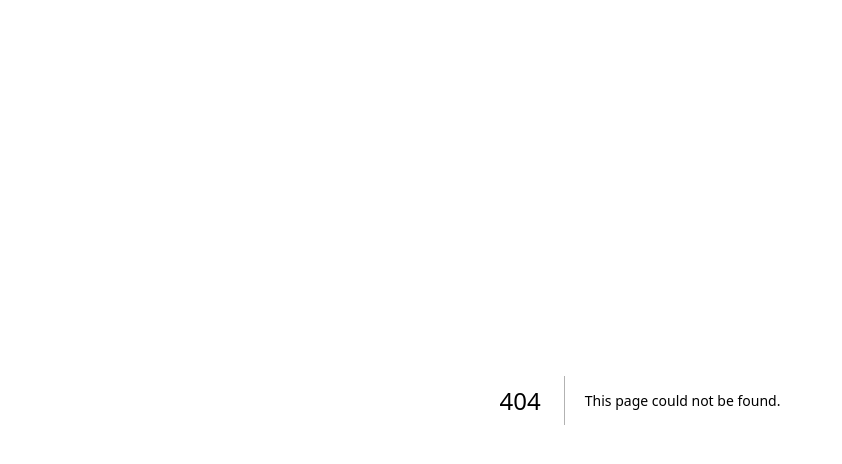
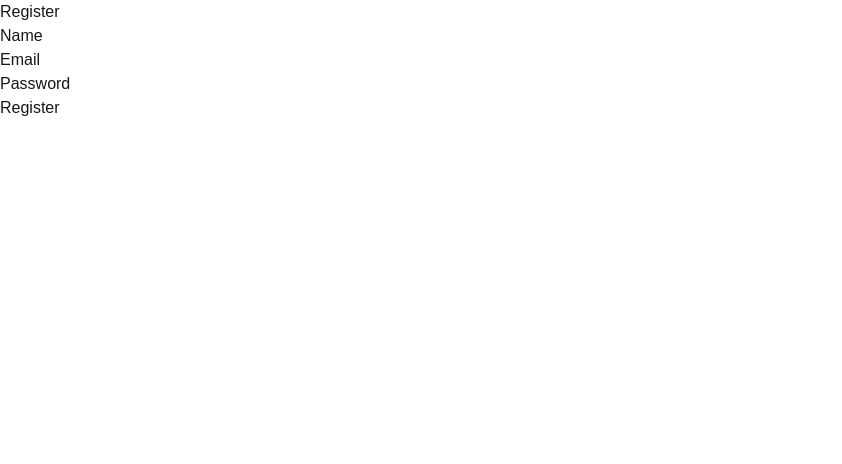
Before and after one commit to dharanshetty05/LearnIT, a Next.js app in the folder frontend/: page /register in a window 1280 px wide. Before the commit this address had no page. Shown: the top 464 px of the page, without its empty margins (0-842 px from the left). Built offline with nearby package versions, Linux system fonts and the light colour scheme.

Commit message:
feat: Implemented authentication (frontend)

```diff
--- /dev/null
+++ b/frontend/src/app/dashboard/page.tsx
@@ -0,0 +1,104 @@
+"use client";
+
+import { apiFetch } from "@/lib/api";
+import { useRouter } from "next/navigation";
+import { useEffect, useState } from "react";
+
+export default function DashboardPage() {
+    const router = useRouter();
+    const [name, setName] = useState("");
+    const [email, setEmail] = useState("");
+    const [role, setRole] = useState("");
+
+    const [message, setMessage] = useState("");
+    const [loading, setLoading] = useState(true);
+    const [loggingOut, setLoggingOut] = useState(false);
+
+    useEffect(() => {
+        async function getMe() {
+            try {
+                const response = await apiFetch("/api/me", {
+                    method: "GET",
+                });
+
+                if(!response.ok) {
+                    setMessage("You are not authenticated");
+                    router.push("/login");
+                    return;
+                }
+
+                const data = await response.json();
+
+                setName(data.name);
+                setEmail(data.email);
+                setRole(data.role);
+
+                console.log(data);
+            } catch {
+                setMessage("Unable to connect to the backend");
+            } finally {
+                setLoading(false);
+            }
+        }
+
+        getMe();
+    }, []);
+
+    async function handleLogout() {
+        setLoggingOut(true);
+        setMessage("");
+
+        try {
+            const response = await apiFetch("/api/auth/sign-out", {
+                method: "POST",
+            });
+
+            if (!response.ok) {
+                const data = await response.json();
+                setMessage(data.message ?? "Logout failed.");
+                return;
+            }
+
+            setName("");
+            setEmail("");
+            setRole("");
+
+            router.push("/login");
+        } catch {
+            setMessage("Unable to connect to the backend");
+        } finally {
+            setLoggingOut(false);
+        }
+    }
+
+    if (loading) {
+        return (
+            <main>
+                <h1>Dashboard</h1>
+                <p>Loading...</p>
+            </main>
+        );
+    }
+
+    return (
+        <main>
+            <h1>Dashboard</h1>
+
+            {name && <p>{name}</p>}
+            {email && <p>{email}</p>}
+            {role && <p>{role}</p>}
+
+            {message && <p>{message}</p>}
+
+            {name && (
+                <button
+                    type="button"
+                    onClick={handleLogout}
+                    disabled={loggingOut}
+                >
+                    {loggingOut ? "Logging out..." : "Logout"}
+                </button>
+            )}
+        </main>
+    );
+}
--- /dev/null
+++ b/frontend/src/app/login/page.tsx
@@ -0,0 +1,68 @@
+"use client";
+
+import { apiFetch } from "@/lib/api";
+import { useRouter } from "next/navigation";
+import { FormEvent, useState } from "react";
+
+export default function LoginPage() {
+    const router = useRouter();
+    const [email, setEmail] = useState("");
+    const [password, setPassword] = useState("");
+
+    const [message, setMessage] = useState("");
+    const [loading, setLoading] = useState(false);
+
+    const handleSubmit = async (event: FormEvent<HTMLFormElement>) => {
+        event.preventDefault();
+
+        setLoading(true);
+        setMessage("");
+
+        try {
+            const response = await apiFetch("/api/auth/sign-in/email", {
+                method: "POST",
+                body: JSON.stringify({
+                    email,
+                    password,
+                }),
+            });
+
+            const data = await response.json();
+
+            if (!response.ok) {
+                setMessage(data.message ?? "Login failed.");
+                return;
+            }
+
+            router.push("/dashboard");
+        } catch {
+            setMessage("Unable to connect to the backend.");
+        } finally {
+            setLoading(false);
+        }
+    };
+
+    return (
+        <main>
+            <h1>Login</h1>
+
+            <form onSubmit={handleSubmit}>
+                <div>
+                    <label htmlFor="email">Email</label>
+                    <input id="email" type="text" value={email} onChange={(event) => setEmail(event.target.value)} required/>
+                </div>
+
+                <div>
+                    <label htmlFor="password">Password</label>
+                    <input type="password" id="password" value={password} onChange={(event) => setPassword(event.target.value)} required/>
+                </div>
+
+                <button type="submit" disabled={loading}>
+                    {loading ? "Logging In..." : "Login"}
+                </button>
+            </form>
+
+            {message && <p>{message}</p>}
+        </main>
+    );
+}
--- /dev/null
+++ b/frontend/src/app/register/page.tsx
@@ -0,0 +1,73 @@
+"use client";
+
+import { apiFetch } from "@/lib/api";
+import { FormEvent, useState } from "react";
+
+export default function RegisterPage() {
+    const [name, setName] = useState("");
+    const [email, setEmail] = useState("");
+    const [password, setPassword] = useState("");
+
+    const [message, setMessage] = useState("");
+    const [loading, setLoading] = useState(false);
+
+    const handleSubmit = async (event: FormEvent<HTMLFormElement>) => {
+        event.preventDefault();
+
+        setLoading(true);
+        setMessage("");
+
+        try {
+            const response = await apiFetch("/api/auth/sign-up/email", {
+                method: "POST",
+                body: JSON.stringify({
+                    name,
+                    email,
+                    password,
+                }),
+            });
+
+            const data = await response.json();
+
+            if (!response.ok) {
+                setMessage(data.message ?? "Registration failed.");
+                return;
+            }
+
+            setMessage(`Registration successful. Welcome, ${data.user.name}!`);
+        } catch {
+            setMessage("Unable to connect to the backend.");
+        } finally {
+            setLoading(false);
+        }
+    };
+
+    return (
+        <main>
+            <h1>Register</h1>
+
+            <form onSubmit={handleSubmit}>
+                <div>
+                    <label htmlFor="name">Name</label>
+                    <input id="name" type="text" value={name} onChange={(event) => setName(event.target.value)} required/>
+                </div>
+
+                <div>
+                    <label htmlFor="email">Email</label>
+                    <input id="email" type="text" value={email} onChange={(event) => setEmail(event.target.value)} required/>
+                </div>
+
+                <div>
+                    <label htmlFor="password">Password</label>
+                    <input type="password" id="password" value={password} onChange={(event) => setPassword(event.target.value)} required/>
+                </div>
+
+                <button type="submit" disabled={loading}>
+                    {loading ? "Creating account..." : "Register"}
+                </button>
+            </form>
+
+            {message && <p>{message}</p>}
+        </main>
+    );
+}
--- /dev/null
+++ b/frontend/src/lib/api.ts
@@ -0,0 +1,15 @@
+const API_URL = "http://localhost:5000";
+
+export async function apiFetch(
+    path: string,
+    options: RequestInit = {},
+) {
+    return fetch(`${API_URL}${path}`, {
+        ...options,
+        credentials: "include",
+        headers: {
+            "Content-Type": "application/json",
+            ...options.headers,
+        },
+    });
+}
```
